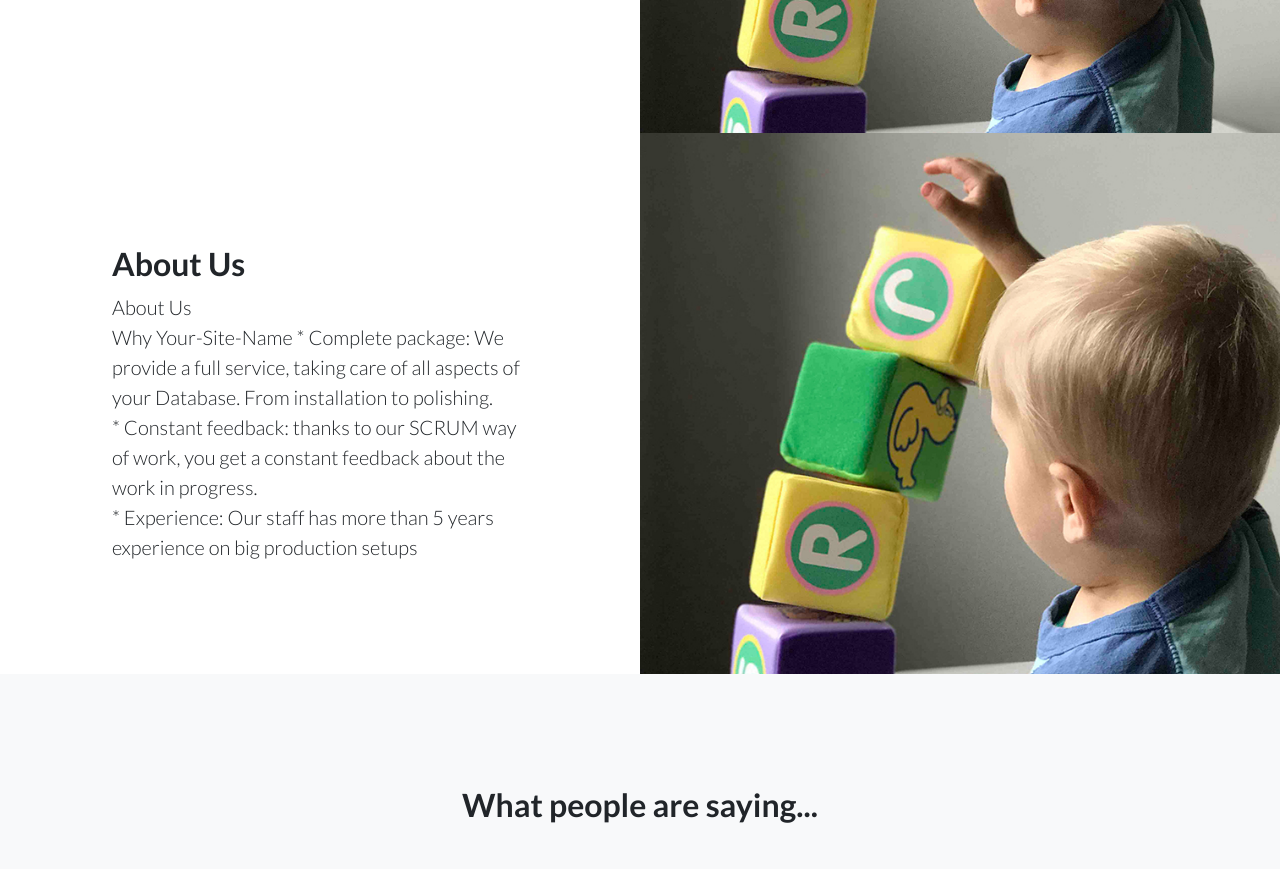
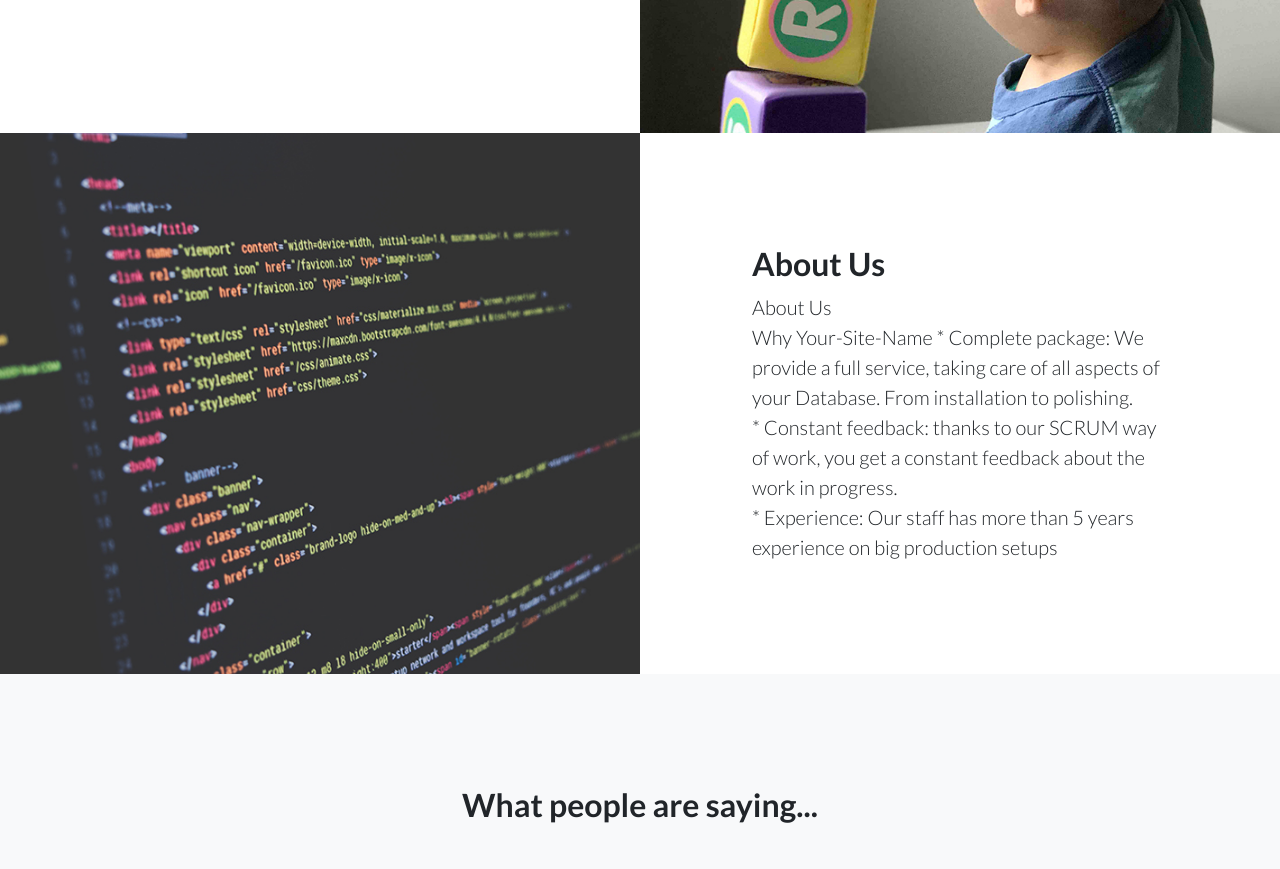
Before and after one commit to dba-git/dba-git, a website: page startbootstrap-landing-page/index.html in a window 1280 px wide. Shown: the part 2800-3669 px from the top of the page. Drawn offline with Linux system fonts and the light colour scheme.

Commit message:
Update index.html

```diff
--- a/startbootstrap-landing-page/index.html
+++ b/startbootstrap-landing-page/index.html
@@ -127,8 +127,8 @@
           </div>
         </div>
                 <div class="row no-gutters">
-          <div class="col-lg-6 order-lg-2 text-white showcase-img" style="background-image: url('img/bg-showcase-3.jpg');"></div>
-          <div class="col-lg-6 order-lg-1 my-auto showcase-text">
+          <div class="col-lg-6 text-white showcase-img" style="background-image: url('img/bg-showcase-2.jpg');"></div>
+          <div class="col-lg-6 my-auto showcase-text">
             <h2>About Us</h2>
             <p class="lead mb-0">About Us <br>Why Your-Site-Name * Complete package: We provide a full service, taking care of all aspects of your Database. From installation to polishing. <br>* Constant feedback: thanks to our SCRUM way of work, you get a constant feedback about the work in progress. <br> * Experience: Our staff has more than 5 years experience on big production setups </p>
           </div>
```
